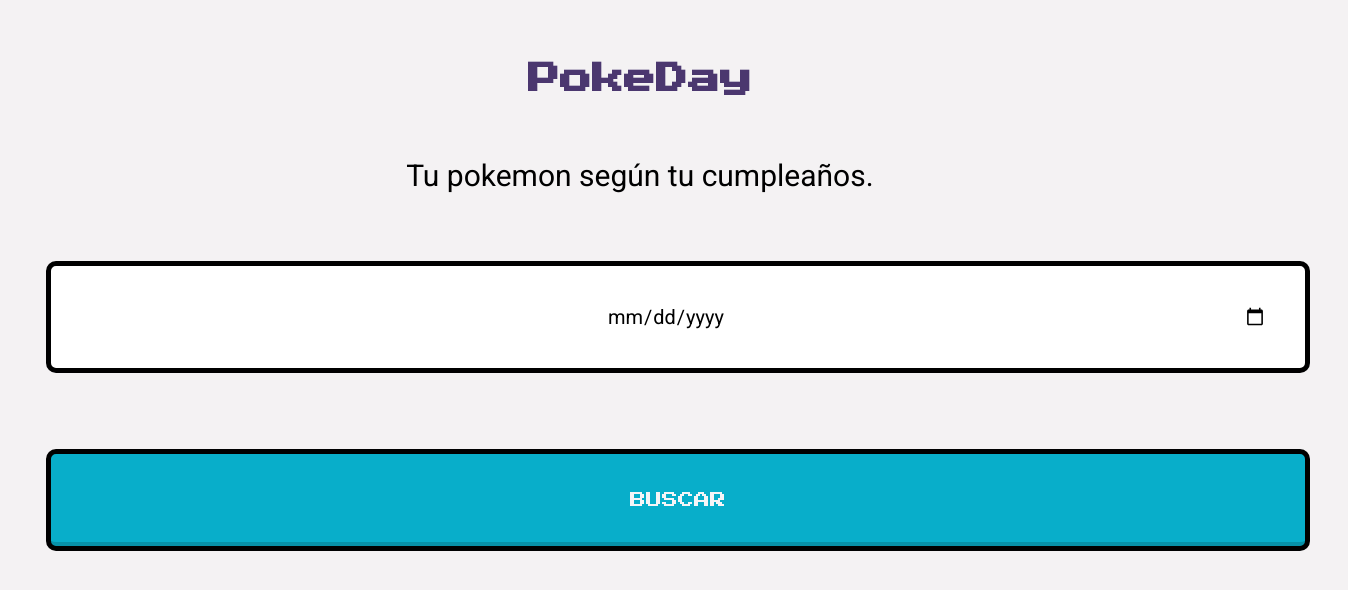
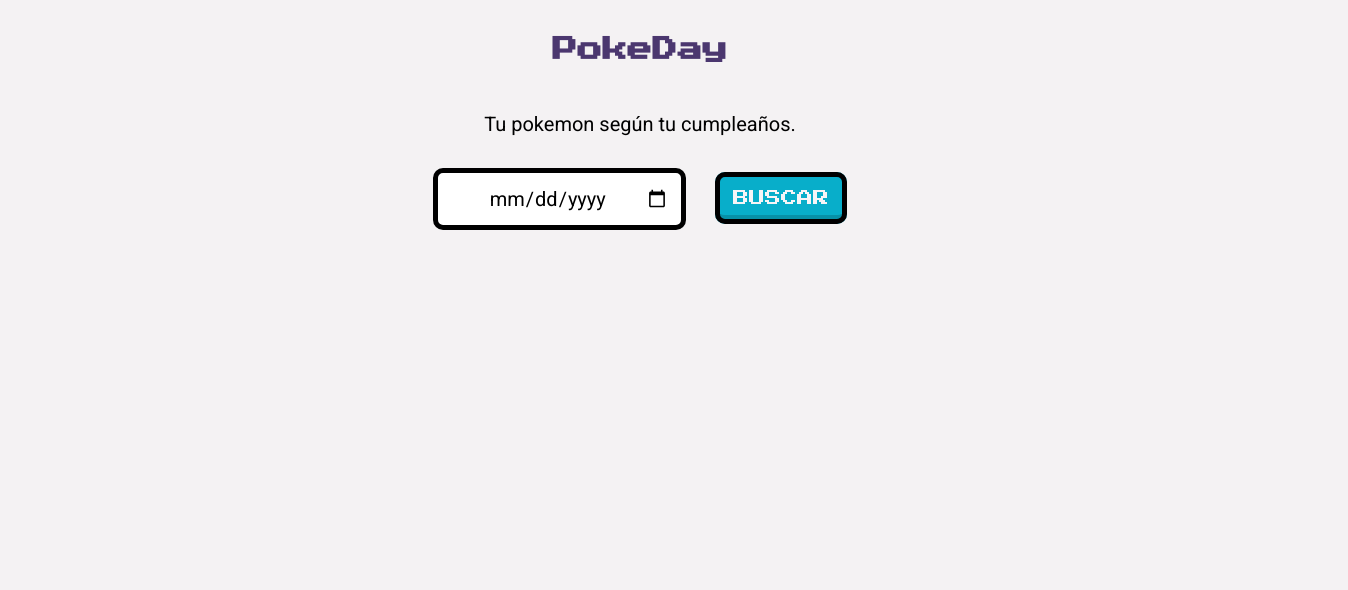
Before and after one commit to AcheZeta/PokeDay, a website: page index.html in a window 1280 px wide. Shown: the whole page, 1348 px wide, since content can reach past the window. Drawn offline with Linux system fonts and the light colour scheme.

Commit message:
add media queries for desktop

```diff
--- a/style.css
+++ b/style.css
@@ -1,23 +1,47 @@
 body {
-    background-color:  #f4f2f3;
+    background-color: #f4f2f3;
+    display: flex;
+    flex-direction: column;
+    justify-content: center;
 }
 
-.grid {
-    margin: 5%;
-    height: 85vh;
-    display: grid;
-    grid-template-columns: repeat(5, 1fr);
+.container {
+    font-family: 'Roboto', sans-serif;
+    text-align: center;
 }
 
-h1 {
+header {
+    display: flex;
+    justify-content: center;
+    margin: 1% 0 1% 0;
+    align-items: center;
+    height: 10%;
+}
+
+header h1 {
     color: #4B376F;
+    font-family: 'Press Start 2P', cursive;
+    font-size: 30px;
+}
+
+.subtitle {
+    font-family: 'Roboto', sans-serif;
+    font-size: 30px;
+}
+
+.date-pick {
+    border: 5px solid black;
+    border-radius: 10px;
+    padding: 3%;
+    margin: 10% 0 10% 0;
+    box-sizing: border-box;
+    font-family: 'Roboto', sans-serif;
+    font-size: 20px;
     text-align: center;
-    margin: 5%;
-    font-family: 'Press Start 2P', cursive;
+    width: 70%;
 }
 
 a.button {
-    display: grid;
     padding: 3%;
     margin: 3%;
     box-sizing: border-box;
@@ -32,31 +56,73 @@
     width: 100%;
 }
 
-.date-pick {
-    border: 5px solid black;
-    border-radius: 10px;
-    padding: 3%;
-    margin: 3%;
-    box-sizing: border-box;
+.card {
+    color: #4B376F;
     font-family: 'Roboto', sans-serif;
-    font-size: 20px;
-    text-align: center;
-    width: 100%;
+    font-size: 25px;
 }
 
-.subtitle {
-    font-family: 'Roboto', sans-serif;
-    font-size: 30px;
+.card img {
+    width: 70%;
 }
 
-.card {
-   color: #4B376F;
-   font-family: 'Roboto', sans-serif;
-   font-size: 25px;
+.card h3 {
+    font-weight: bold;
+    text-transform: capitalize;
+    margin: 10% 0 0 0;
 }
 
-.container {
-    font-family: 'Roboto', sans-serif;
-    grid-area: 1 / 2 / 4 / 5;
-    text-align: center;
+.card p {
+    font-weight: bold;
+    text-transform: capitalize;
 }
+
+.card .info ul {
+    list-style-type: none;
+    margin: 0;
+    padding: 0;
+}
+
+@media only screen and (min-width: 768px) {
+    header h1 {
+        font-size: 25px;
+    }
+
+    .subtitle {
+        font-family: 'Roboto', sans-serif;
+        font-size: 20px;
+    }
+
+    .date-pick {
+        border: 5px solid black;
+        padding: 1%;
+        margin: 1%;
+        font-size: 20px;
+        width: 20%;
+    }
+
+    a.button {
+        padding: 1%;
+        margin: 1%;
+        width: 50%;
+    }
+
+    .card {
+        font-size: 25px;
+    }
+
+    .card img {
+        width: 20%;
+    }
+
+    .card h3 {
+        margin: 2% 0 0 0;
+    }
+
+    .card p {
+        margin: 1% 0 0 0;
+    }
+    .card .info {
+       font-size: 20px;
+    }
+}
```
